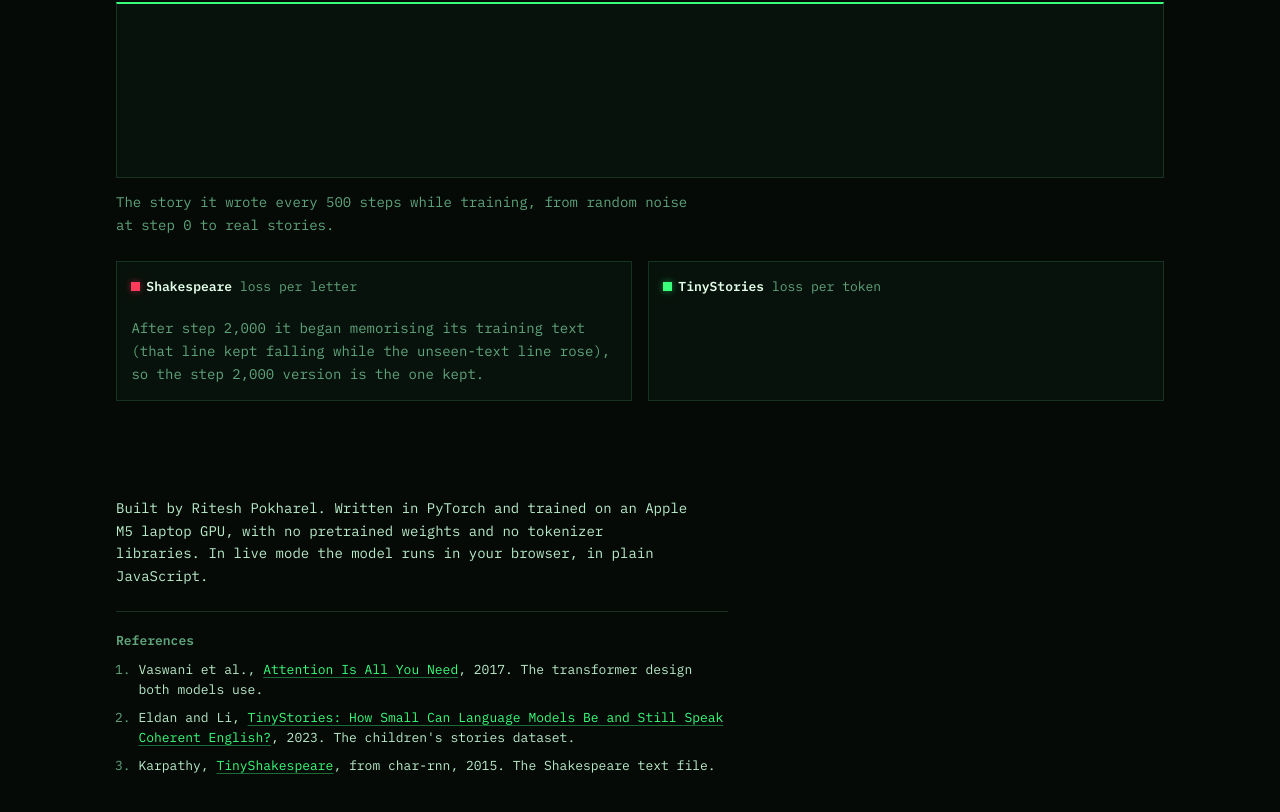
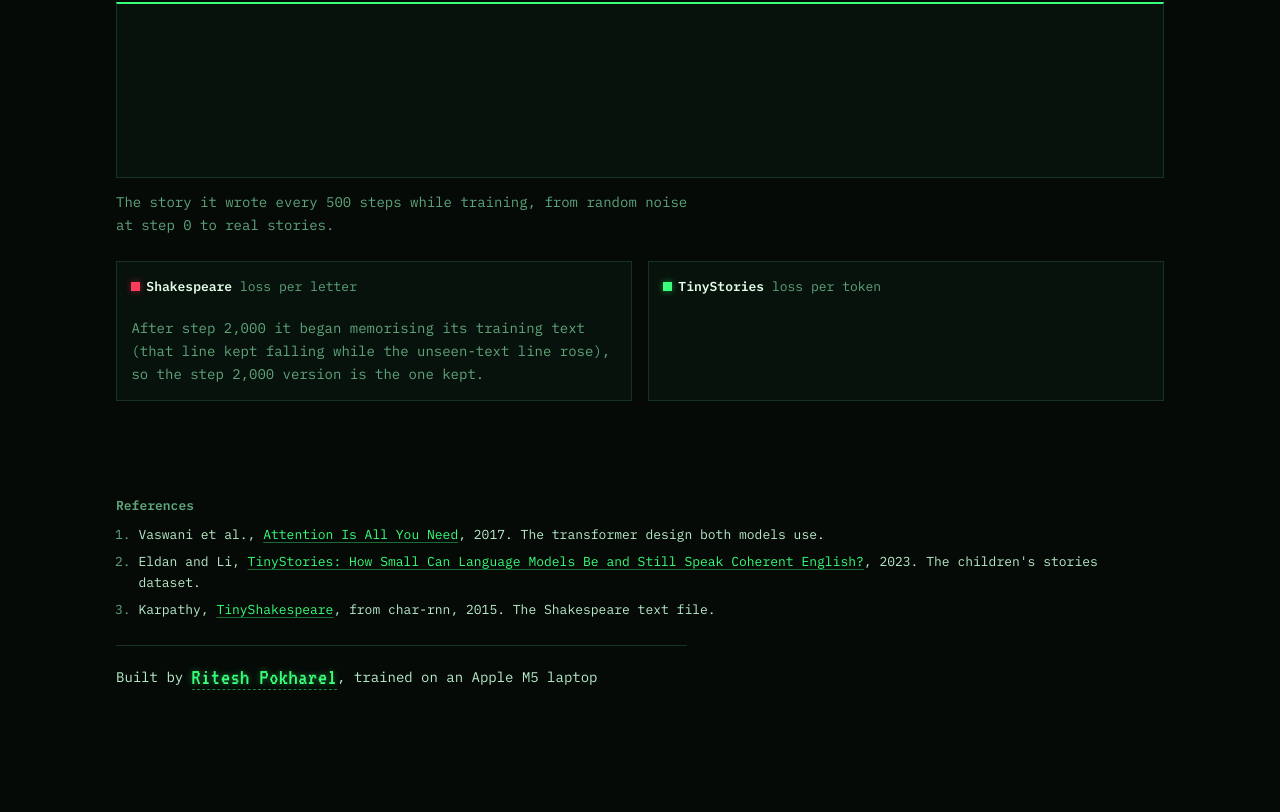
Before and after one commit to RiteshPokharel/gpt-from-scratch, a plain HTML site: page web/index.html in a window 1280 px wide. Shown: the part 2807-3619 px from the top of the page. After the commit the page ends 3560 px from the top, so only its background shows below. Drawn offline with Linux system fonts and the light colour scheme; no server answers; a web font is replaced by a local one.

Commit message:
Footer: references first, then a credit line linking to the portfolio

```diff
--- a/web/css/style.css
+++ b/web/css/style.css
@@ -434,7 +434,10 @@ input[type="range"]:focus-visible::-webkit-slider-thumb { box-shadow: 0 0 0 3px
 .end p { margin: 0; max-width: var(--measure); font-size: var(--fs-text); }
 .intro a, .refs a { color: var(--phos); text-decoration: underline; text-decoration-color: rgba(57, 255, 122, .4); text-underline-offset: 3px; }
 .intro a:hover, .refs a:hover { text-decoration-color: var(--phos); color: var(--bright); }
-.refs { display: grid; gap: .6rem; padding-top: 1.25rem; border-top: 1px solid var(--rule); max-width: var(--measure); }
+.refs { display: grid; gap: .6rem; }  /* full width: each reference fits on one line on a laptop */
+.credit { margin: 0; padding-top: 1.25rem; border-top: 1px solid var(--rule); color: var(--ink); font-size: var(--fs-text); }
+.sig { font: 400 1.65em/1 var(--crt); color: var(--phos); text-shadow: var(--glow-phos); letter-spacing: .02em; vertical-align: -.08em; text-decoration: none; border-bottom: 1px dashed rgba(57, 255, 122, .5); }
+.sig:hover { color: var(--bright); border-bottom-style: solid; border-bottom-color: var(--phos); }
 .refs h2 { margin: 0; font: 600 var(--fs-0)/1.4 var(--mono); color: var(--dim); }
 .refs ol { margin: 0; padding-left: 1.4rem; display: grid; gap: .4rem; font-size: var(--fs-0); line-height: 1.6; }
 .refs li::marker { color: var(--dim); }
--- a/web/index.html
+++ b/web/index.html
@@ -217,7 +217,6 @@
   </section>
 
   <footer class="block end">
-    <p>Built by Ritesh Pokharel. Written in PyTorch and trained on an Apple M5 laptop GPU, with no pretrained weights and no tokenizer libraries. In live mode the model runs in your browser, in plain JavaScript.</p>
     <div class="refs">
       <h2>References</h2>
       <ol>
@@ -226,7 +225,7 @@
         <li>Karpathy, <a href="https://github.com/karpathy/char-rnn/tree/master/data/tinyshakespeare" target="_blank" rel="noopener">TinyShakespeare</a>, from char-rnn, 2015. The Shakespeare text file.</li>
       </ol>
     </div>
-    <p class="dim" id="updated"></p>
+    <p class="credit">Built by <a class="sig" href="https://riteshpokharel.com.np" target="_blank" rel="noopener">Ritesh Pokharel</a>, trained on an Apple M5 laptop</p>
   </footer>
 </main>
 
--- a/web/js/main.js
+++ b/web/js/main.js
@@ -52,7 +52,6 @@ Promise.all([
   charts(models);
   replayer(replay);
   compare(models, merges);
-  statusBar(models);
   navHighlight();
   scrollTo(0, 0);
 }).catch((err) => {
@@ -530,9 +529,6 @@ function compare(m, merges) {
   $("#cmp").innerHTML = r1 + r2 + r3 + r4 + r5;
 }
 
-function statusBar(m) {
-  $("#updated").textContent = `Numbers last updated ${m.updated}.`;
-}
 
 // The coloured thumb behind a model switch: slides to the chosen button and takes its colour.
 function moveThumb(seg, flash = true) {
```
